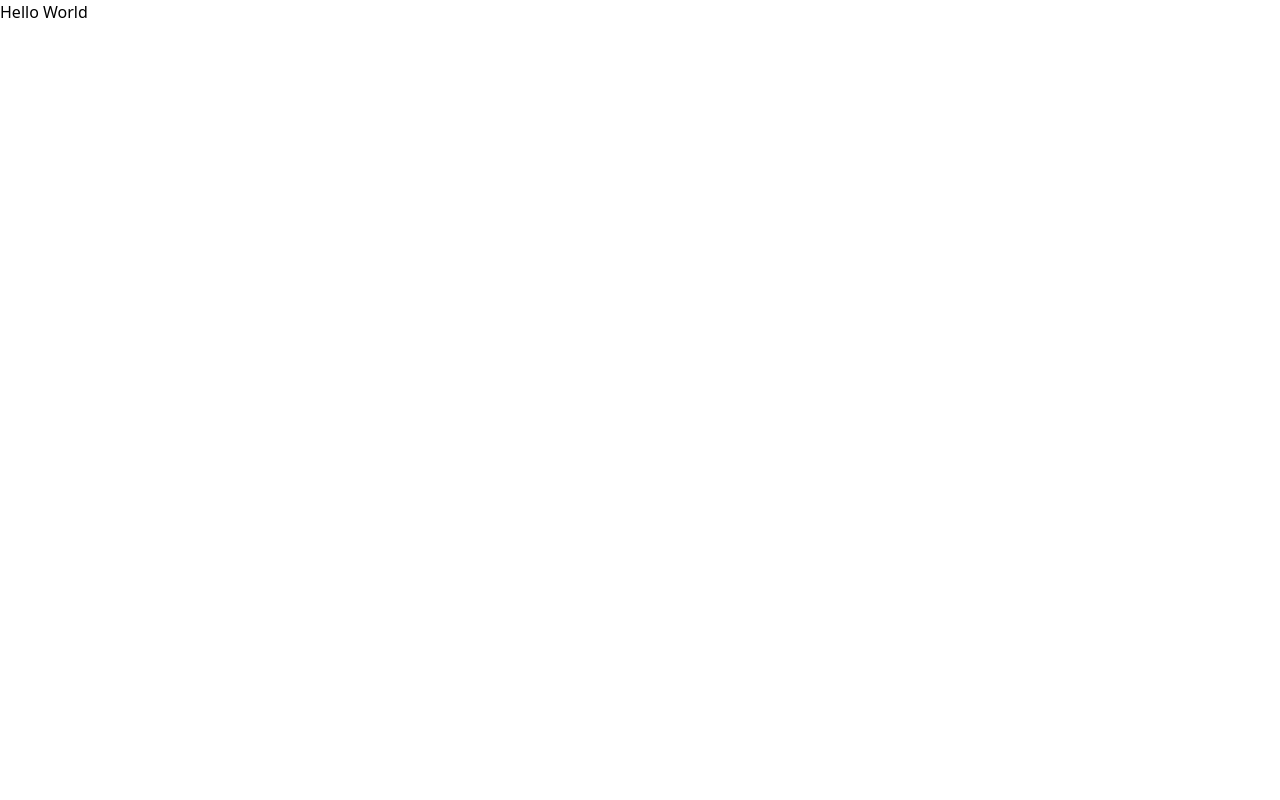
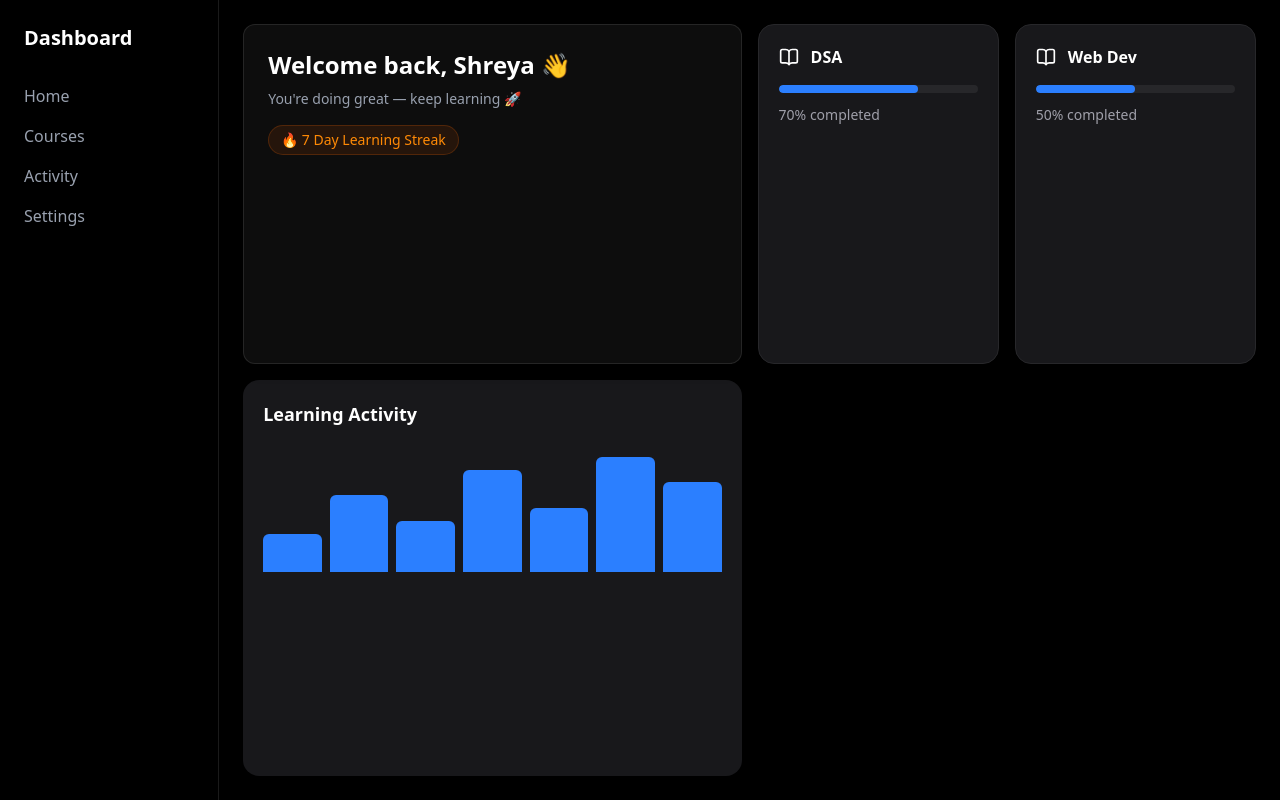
Before and after one commit to shreya-109/next-dashboard, a Next.js app: page / in a window 1280 px wide. Built offline with nearby package versions, Linux system fonts and the light colour scheme.

Commit message:
Dashboard completed

```diff
--- a/app/page.tsx
+++ b/app/page.tsx
@@ -1,4 +1,11 @@
-// app/page.tsx
+import Sidebar from "@/components/Sidebar";
+import BentoGrid from "@/components/BentoGrid";
+
 export default function Home() {
-  return <h1>Hello World</h1>; // add a space or comment
+  return (
+    <main className="min-h-screen flex bg-black text-white">
+      <Sidebar />
+      <BentoGrid />
+    </main>
+  );
 }
--- /dev/null
+++ b/components/ActivityTile.tsx
@@ -0,0 +1,23 @@
+"use client";
+
+export default function ActivityTile() {
+  const data = [30, 60, 40, 80, 50, 90, 70];
+
+  return (
+    <article className="col-span-2 bg-zinc-900 rounded-2xl p-5">
+      <h2 className="text-lg font-semibold mb-4">
+        Learning Activity
+      </h2>
+
+      <div className="h-32 flex items-end gap-2">
+        {data.map((value, index) => (
+          <div
+            key={index}
+            className="flex-1 bg-blue-500 rounded-t-md"
+            style={{ height: `${value}%` }}
+          />
+        ))}
+      </div>
+    </article>
+  );
+}
--- /dev/null
+++ b/components/BentoGrid.tsx
@@ -0,0 +1,28 @@
+"use client";
+
+import HeroTile from "./HeroTile";
+import ActivityTile from "./ActivityTile";
+import CourseCard from "./CourseCard";
+
+export default function BentoGrid() {
+  const courses = [
+    { id: 1, title: "DSA", progress: 70 },
+    { id: 2, title: "Web Dev", progress: 50 },
+  ];
+
+  return (
+    <section className="grid grid-cols-1 md:grid-cols-2 xl:grid-cols-4 gap-4 p-6 w-full">
+      <HeroTile />
+
+      {courses.map((course) => (
+        <CourseCard
+          key={course.id}
+          title={course.title}
+          progress={course.progress}
+        />
+      ))}
+
+      <ActivityTile />
+    </section>
+  );
+}
--- /dev/null
+++ b/components/CourseCard.tsx
@@ -0,0 +1,43 @@
+"use client";
+
+import { motion } from "framer-motion";
+import { BookOpen } from "lucide-react";
+
+type Props = {
+  title: string;
+  progress: number;
+};
+
+export default function CourseCard({ title, progress }: Props) {
+  return (
+    <motion.article
+      initial={{ opacity: 0, y: 20 }}
+      animate={{ opacity: 1, y: 0 }}
+      whileHover={{ scale: 1.02 }}
+      transition={{
+        type: "spring",
+        stiffness: 300,
+        damping: 20,
+      }}
+      className="bg-zinc-900 border border-zinc-800 rounded-2xl p-5 shadow-lg"
+    >
+      <div className="flex items-center gap-3 mb-4">
+        <BookOpen size={20} />
+        <h2 className="font-semibold">{title}</h2>
+      </div>
+
+      <div className="w-full h-2 bg-zinc-800 rounded-full overflow-hidden">
+        <motion.div
+          initial={{ width: 0 }}
+          animate={{ width: `${progress}%` }}
+          transition={{ duration: 1 }}
+          className="h-full bg-blue-500 rounded-full"
+        />
+      </div>
+
+      <p className="mt-3 text-sm text-zinc-400">
+        {progress}% completed
+      </p>
+    </motion.article>
+  );
+}
--- /dev/null
+++ b/components/HeroTile.tsx
@@ -0,0 +1,30 @@
+"use client";
+
+import { motion } from "framer-motion";
+
+type Props = {
+  name?: string;
+};
+
+export default function HeroTile({ name }: Props) {
+  return (
+    <motion.article
+      initial={{ opacity: 0, y: -20 }}
+      animate={{ opacity: 1, y: 0 }}
+      transition={{ duration: 0.5 }}
+      className="col-span-2 bg-white/5 backdrop-blur-lg p-6 rounded-xl border border-white/10 shadow-lg"
+    >
+      <h1 className="text-2xl font-semibold">
+        Welcome back, {name || "Shreya"} 👋
+      </h1>
+
+      <p className="text-sm text-gray-400 mt-2">
+        You're doing great — keep learning 🚀
+      </p>
+
+      <div className="mt-4 inline-flex items-center gap-2 px-3 py-1 rounded-full bg-orange-500/10 border border-orange-500/20 text-orange-400 text-sm">
+        🔥 7 Day Learning Streak
+      </div>
+    </motion.article>
+  );
+}
--- /dev/null
+++ b/components/Sidebar.tsx
@@ -0,0 +1,43 @@
+"use client";
+
+import { motion } from "framer-motion";
+
+export default function Sidebar() {
+  return (
+    <nav className="w-64 h-screen bg-black/40 backdrop-blur-lg p-6 border-r border-white/10">
+      <h2 className="text-xl font-bold mb-8 text-white">Dashboard</h2>
+
+      <ul className="space-y-4 text-gray-400">
+
+        <motion.li
+          whileTap={{ scale: 0.95 }}
+          className="hover:text-white cursor-pointer"
+        >
+          Home
+        </motion.li>
+
+        <motion.li
+          whileTap={{ scale: 0.95 }}
+          className="hover:text-white cursor-pointer"
+        >
+          Courses
+        </motion.li>
+
+        <motion.li
+          whileTap={{ scale: 0.95 }}
+          className="hover:text-white cursor-pointer"
+        >
+          Activity
+        </motion.li>
+
+        <motion.li
+          whileTap={{ scale: 0.95 }}
+          className="hover:text-white cursor-pointer"
+        >
+          Settings
+        </motion.li>
+
+      </ul>
+    </nav>
+  );
+}
```
